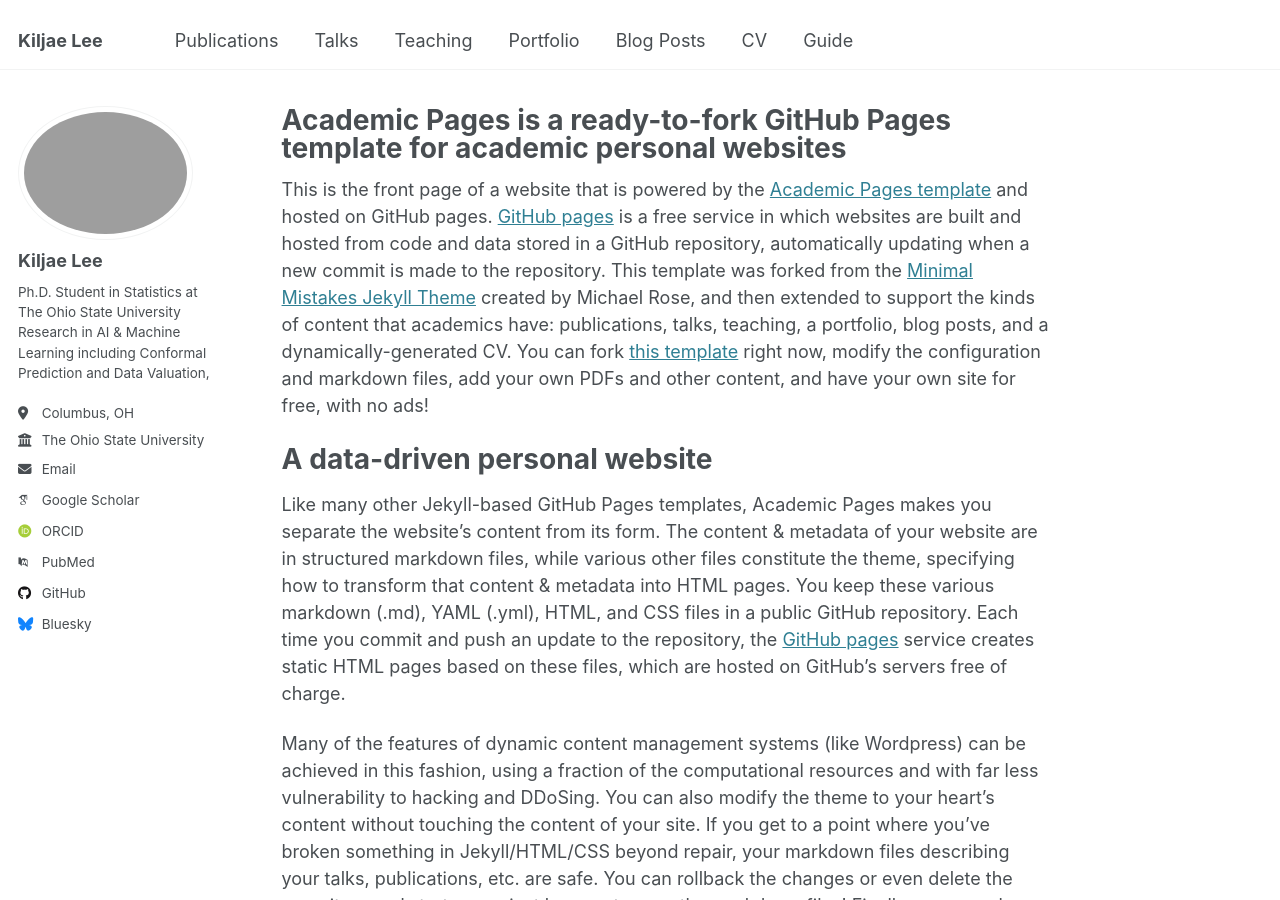
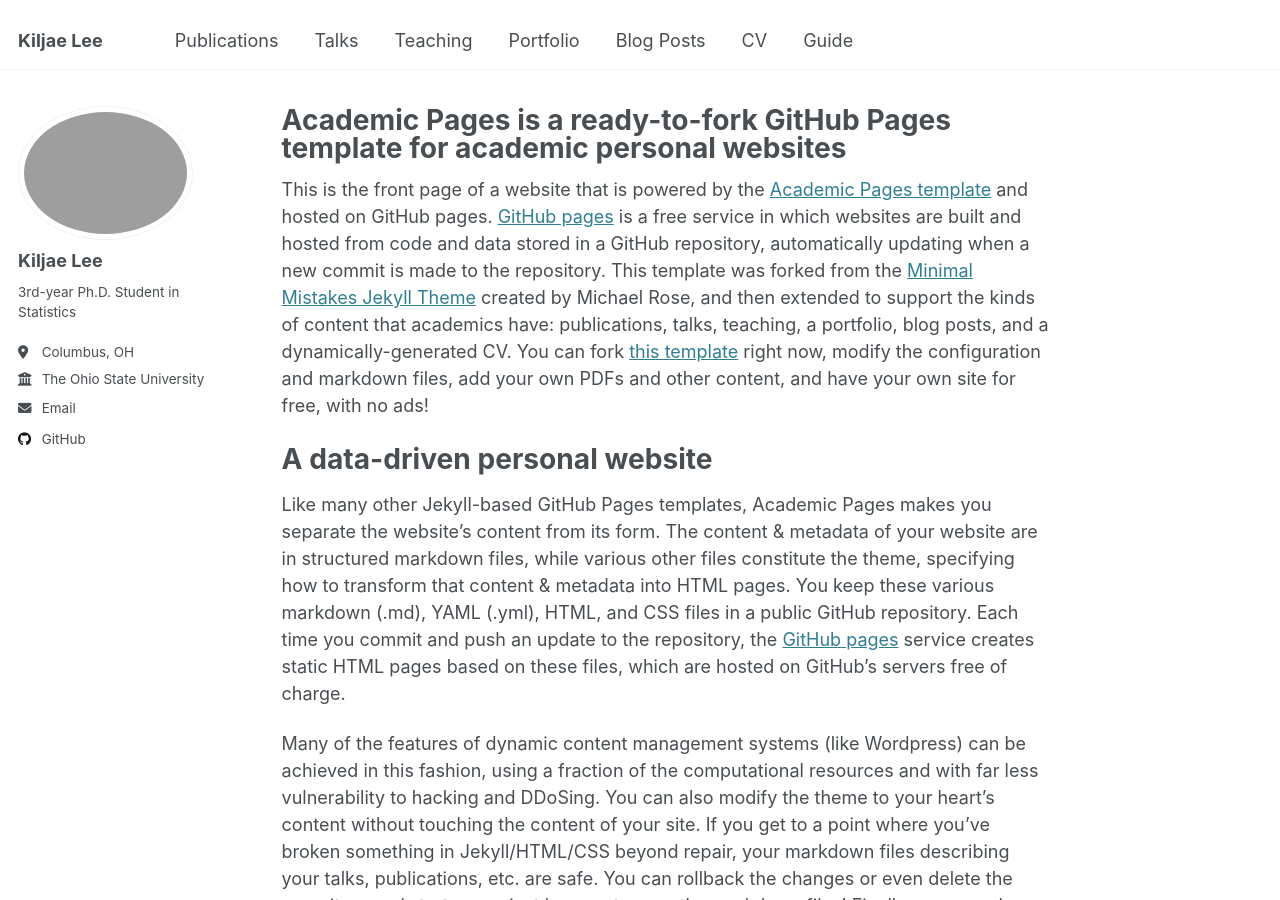
Before and after one commit to KiljaeL/KiljaeL.github.io, a Jekyll site: the page built from _pages/about.md, in a window 1280 px wide and 900 px high. Built offline with Jekyll 4.4.1, drawn with Linux system fonts in a browser that asks for light colours; some web fonts are replaced; part of the change alters nothing that is shown.

Commit message:
Update _config.yml

```diff
--- a/_config.yml
+++ b/_config.yml
@@ -25,7 +25,7 @@ author:
   avatar           : "kiljae.jpg"
   name             : "Kiljae Lee"
   pronouns         : # example: "she/her"
-  bio              : "Ph.D. Student in Statistics at The Ohio State University\nResearch in AI & Machine Learning including Conformal Prediction and Data Valuation, "
+  bio              : "3rd-year Ph.D. Student in Statistics"
   location         : "Columbus, OH"
   employer         : "The Ohio State University"
   uri              : # URL
@@ -33,11 +33,11 @@ author:
 
   # Academic websites
   arxiv            : # URL - Update with the correct link to your profile
-  googlescholar    : "https://scholar.google.com/citations?user=PS_CX0AAAAAJ"
+  googlescholar    : # URL
   impactstory      : # URL
-  orcid            : "http://orcid.org/yourorcidurl"
+  orcid            : # URL
   semantic         : # URL
-  pubmed           : "https://www.ncbi.nlm.nih.gov/pubmed/?term=john+snow"
+  pubmed           : # URL
   researchgate     : # URL
   scopus           : # URL
 
@@ -45,12 +45,12 @@ author:
   bitbucket        : # Username - Update with your username on the site
   codepen          : # Username
   dribbble         : # Username
-  github           : "academicpages"
+  github           : "kiljaeL"
   kaggle           : # Username
   stackoverflow    : # User number or user number and name (i.e., use "1" or "1/jeff-atwood")
 
   # Social media
-  bluesky          : "bsky.app" # Replace this with you Bluesky username
+  bluesky          : # Replace this with you Bluesky username
   facebook         : # Username
   flickr           : # Username
   foursquare       : # Username
```
